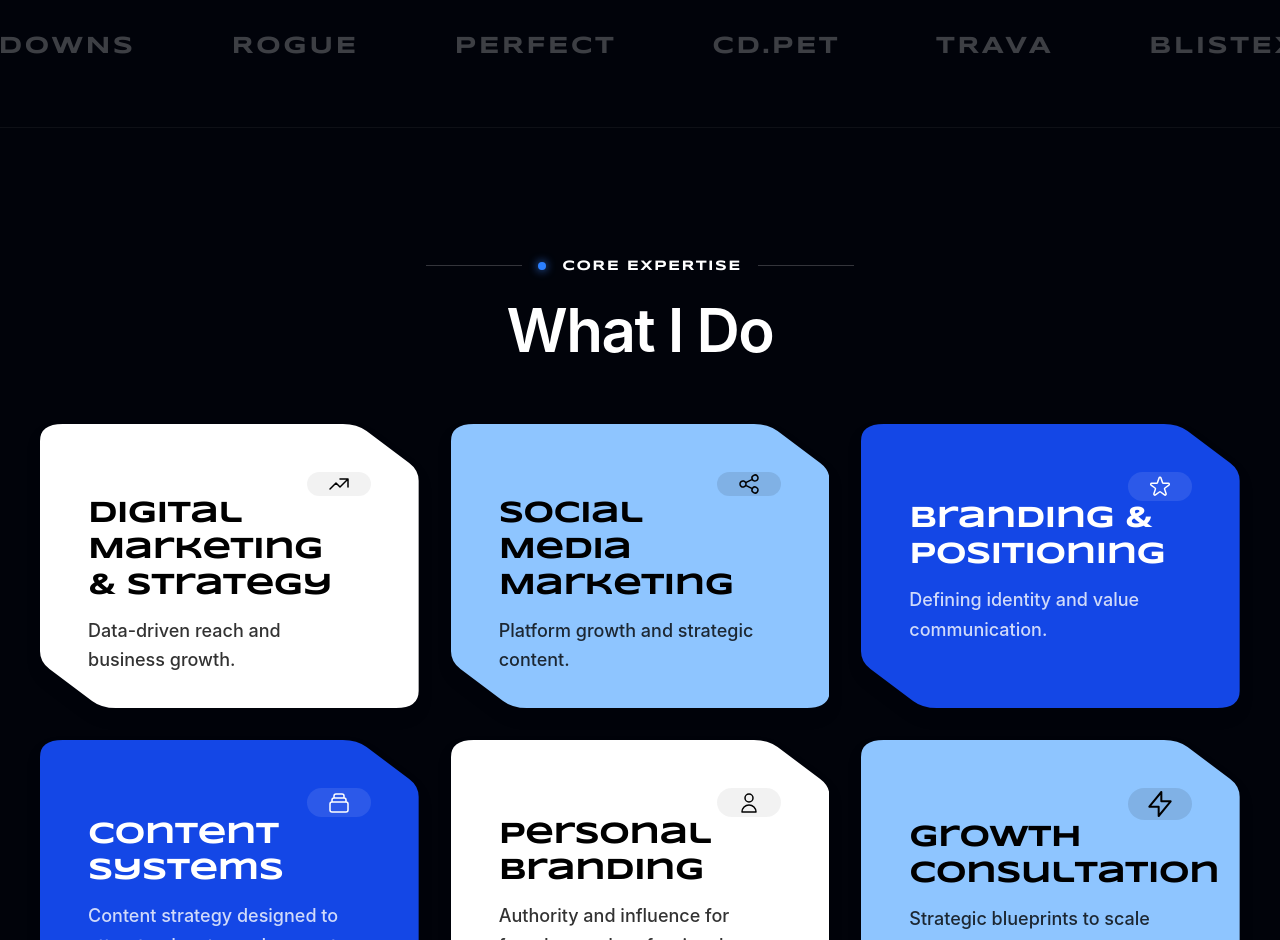
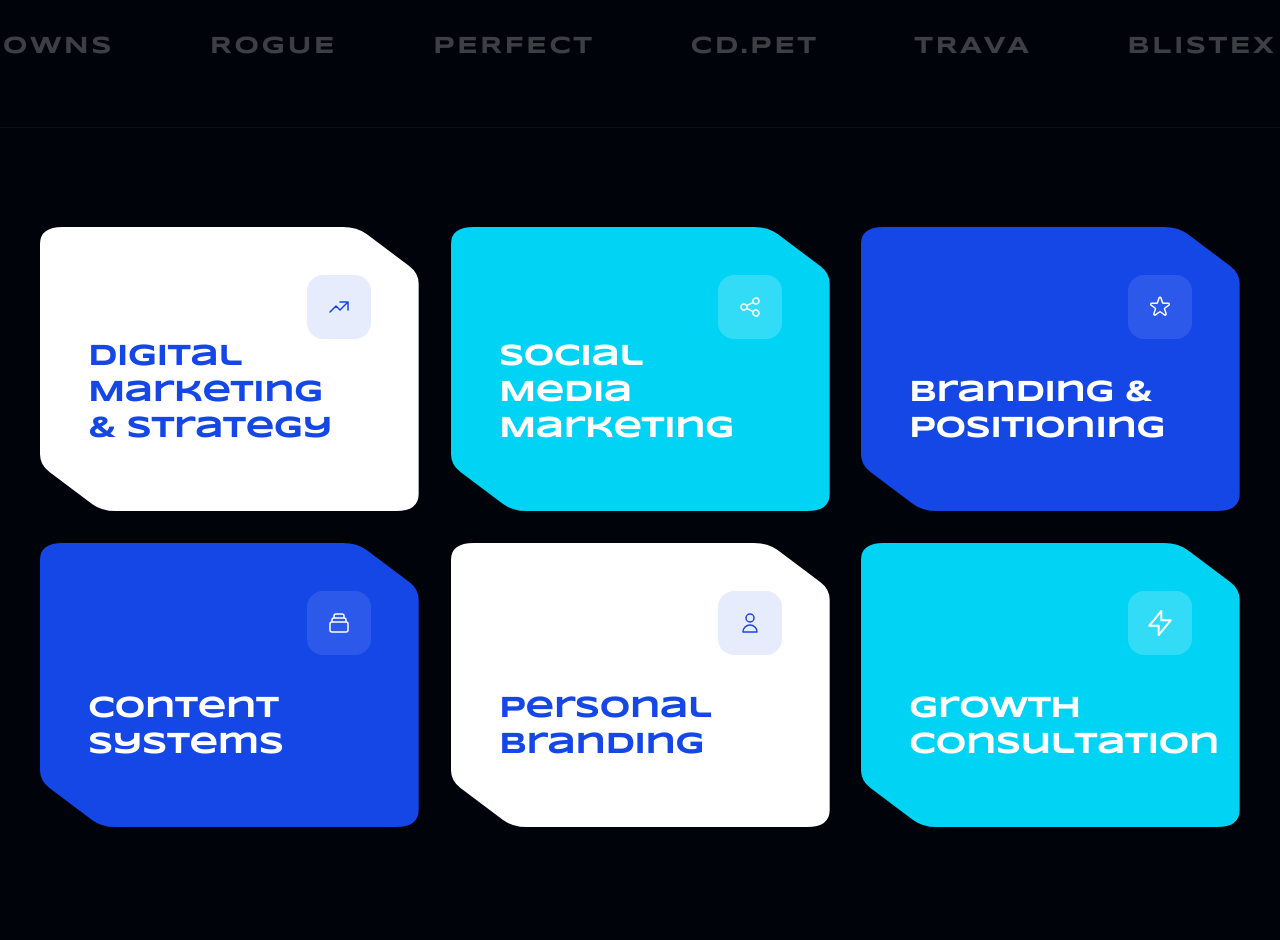
Before and after one commit to UNITY-11/mozzin, a Next.js app: page / in a window 1280 px wide. Shown: the part 1860-2800 px from the top of the page. Built offline with nearby package versions, Linux system fonts and the light colour scheme.

Commit message:
Update ExpertiseSection layout and animations

```diff
--- a/src/components/ExpertiseSection.tsx
+++ b/src/components/ExpertiseSection.tsx
@@ -6,120 +6,231 @@ const expertiseData = [
   {
     title: 'Digital Marketing & Strategy',
     desc: 'Data-driven reach and business growth.',
+    details:
+      'Leveraging analytics, SEO, and paid media to construct comprehensive campaigns that maximize ROI and drive sustainable, scalable business growth across all digital touchpoints.',
     icon: (
-      <svg className="h-6 w-6" fill="none" viewBox="0 0 24 24" stroke="currentColor">
-        <path strokeLinecap="round" strokeLinejoin="round" strokeWidth={1.5} d="M13 7h8m0 0v8m0-8l-8 8-4-4-6 6" />
+      <svg
+        className="h-6 w-6"
+        fill="none"
+        viewBox="0 0 24 24"
+        stroke="currentColor"
+      >
+        <path
+          strokeLinecap="round"
+          strokeLinejoin="round"
+          strokeWidth={1.5}
+          d="M13 7h8m0 0v8m0-8l-8 8-4-4-6 6"
+        />
       </svg>
     ),
   },
   {
     title: 'Social Media Marketing',
     desc: 'Platform growth and strategic content.',
+    details:
+      'Building vibrant online communities through viral content creation, influencer partnerships, and data-driven platform strategies that elevate brand awareness and engagement.',
     icon: (
-      <svg className="h-6 w-6" fill="none" viewBox="0 0 24 24" stroke="currentColor">
-        <path strokeLinecap="round" strokeLinejoin="round" strokeWidth={1.5} d="M8.684 13.342C8.886 12.938 9 12.482 9 12c0-.482-.114-.938-.316-1.342m0 2.684a3 3 0 110-2.684m0 2.684l6.632 3.316m-6.632-6l6.632-3.316m0 0a3 3 0 105.367-2.684 3 3 0 00-5.367 2.684zm0 9.316a3 3 0 105.368 2.684 3 3 0 00-5.368-2.684z" />
+      <svg
+        className="h-6 w-6"
+        fill="none"
+        viewBox="0 0 24 24"
+        stroke="currentColor"
+      >
+        <path
+          strokeLinecap="round"
+          strokeLinejoin="round"
+          strokeWidth={1.5}
+          d="M8.684 13.342C8.886 12.938 9 12.482 9 12c0-.482-.114-.938-.316-1.342m0 2.684a3 3 0 110-2.684m0 2.684l6.632 3.316m-6.632-6l6.632-3.316m0 0a3 3 0 105.367-2.684 3 3 0 00-5.367 2.684zm0 9.316a3 3 0 105.368 2.684 3 3 0 00-5.368-2.684z"
+        />
       </svg>
     ),
   },
   {
     title: 'Branding & Positioning',
     desc: 'Defining identity and value communication.',
+    details:
+      'Crafting compelling brand narratives, visual identities, and unique value propositions that differentiate you in crowded markets and resonate deeply with your target audience.',
     icon: (
-      <svg className="h-6 w-6" fill="none" viewBox="0 0 24 24" stroke="currentColor">
-        <path strokeLinecap="round" strokeLinejoin="round" strokeWidth={1.5} d="M11.049 2.927c.3-.921 1.603-.921 1.902 0l1.519 4.674a1 1 0 00.95.69h4.915c.969 0 1.371 1.24.588 1.81l-3.976 2.888a1 1 0 00-.363 1.118l1.518 4.674c.3.922-.755 1.688-1.538 1.118l-3.976-2.888a1 1 0 00-1.176 0l-3.976 2.888c-.783.57-1.838-.197-1.538-1.118l1.518-4.674a1 1 0 00-.363-1.118l-3.976-2.888c-.784-.57-.38-1.81.588-1.81h4.914a1 1 0 00.951-.69l1.519-4.674z" />
+      <svg
+        className="h-6 w-6"
+        fill="none"
+        viewBox="0 0 24 24"
+        stroke="currentColor"
+      >
+        <path
+          strokeLinecap="round"
+          strokeLinejoin="round"
+          strokeWidth={1.5}
+          d="M11.049 2.927c.3-.921 1.603-.921 1.902 0l1.519 4.674a1 1 0 00.95.69h4.915c.969 0 1.371 1.24.588 1.81l-3.976 2.888a1 1 0 00-.363 1.118l1.518 4.674c.3.922-.755 1.688-1.538 1.118l-3.976-2.888a1 1 0 00-1.176 0l-3.976 2.888c-.783.57-1.838-.197-1.538-1.118l1.518-4.674a1 1 0 00-.363-1.118l-3.976-2.888c-.784-.57-.38-1.81.588-1.81h4.914a1 1 0 00.951-.69l1.519-4.674z"
+        />
       </svg>
     ),
   },
   {
     title: 'Content Systems',
     desc: 'Content strategy designed to attract, educate, and convert.',
+    details:
+      'Designing end-to-end content engines that consistently produce high-quality, SEO-optimized assets to attract prospects, nurture leads, and drive measurable conversions.',
     icon: (
-      <svg className="h-6 w-6" fill="none" viewBox="0 0 24 24" stroke="currentColor">
-        <path strokeLinecap="round" strokeLinejoin="round" strokeWidth={1.5} d="M19 11H5m14 0a2 2 0 012 2v6a2 2 0 01-2 2H5a2 2 0 01-2-2v-6a2 2 0 012-2m14 0V9a2 2 0 00-2-2M5 11V9a2 2 0 012-2m0 0V5a2 2 0 012-2h6a2 2 0 012 2v2M7 7h10" />
+      <svg
+        className="h-6 w-6"
+        fill="none"
+        viewBox="0 0 24 24"
+        stroke="currentColor"
+      >
+        <path
+          strokeLinecap="round"
+          strokeLinejoin="round"
+          strokeWidth={1.5}
+          d="M19 11H5m14 0a2 2 0 012 2v6a2 2 0 01-2 2H5a2 2 0 01-2-2v-6a2 2 0 012-2m14 0V9a2 2 0 00-2-2M5 11V9a2 2 0 012-2m0 0V5a2 2 0 012-2h6a2 2 0 012 2v2M7 7h10"
+        />
       </svg>
     ),
   },
   {
     title: 'Personal Branding',
     desc: 'Authority and influence for founders and professionals.',
+    details:
+      'Establishing executives and founders as thought leaders through strategic PR, speaking engagements, and high-impact personal content that builds unshakeable industry authority.',
     icon: (
-      <svg className="h-6 w-6" fill="none" viewBox="0 0 24 24" stroke="currentColor">
-        <path strokeLinecap="round" strokeLinejoin="round" strokeWidth={1.5} d="M16 7a4 4 0 11-8 0 4 4 0 018 0zM12 14a7 7 0 00-7 7h14a7 7 0 00-7-7z" />
+      <svg
+        className="h-6 w-6"
+        fill="none"
+        viewBox="0 0 24 24"
+        stroke="currentColor"
+      >
+        <path
+          strokeLinecap="round"
+          strokeLinejoin="round"
+          strokeWidth={1.5}
+          d="M16 7a4 4 0 11-8 0 4 4 0 018 0zM12 14a7 7 0 00-7 7h14a7 7 0 00-7-7z"
+        />
       </svg>
     ),
   },
   {
     title: 'Growth Consultation',
     desc: 'Strategic blueprints to scale marketing efforts.',
+    details:
+      'Providing fractional CMO expertise and tailored growth blueprints to optimize your marketing stack, identify new revenue channels, and accelerate your overall business trajectory.',
     icon: (
-      <svg className="h-8 w-8" fill="none" viewBox="0 0 24 24" stroke="currentColor">
-        <path strokeLinecap="round" strokeLinejoin="round" strokeWidth={1.5} d="M13 10V3L4 14h7v7l9-11h-7z" />
+      <svg
+        className="h-8 w-8"
+        fill="none"
+        viewBox="0 0 24 24"
+        stroke="currentColor"
+      >
+        <path
+          strokeLinecap="round"
+          strokeLinejoin="round"
+          strokeWidth={1.5}
+          d="M13 10V3L4 14h7v7l9-11h-7z"
+        />
       </svg>
     ),
   },
 ]
 
 const cardStyles = [
-  { bg: 'text-white', contentText: 'text-black', iconBg: 'bg-black/5' },
-  { bg: 'text-blue-300', contentText: 'text-black', iconBg: 'bg-black/10' },
+  { bg: 'text-white', contentText: 'text-blue-700', iconBg: 'bg-blue-700/10' },
+  { bg: 'text-cyan-400', contentText: 'text-white', iconBg: 'bg-white/20' },
   { bg: 'text-blue-700', contentText: 'text-white', iconBg: 'bg-white/10' },
   { bg: 'text-blue-700', contentText: 'text-white', iconBg: 'bg-white/10' },
-  { bg: 'text-white', contentText: 'text-black', iconBg: 'bg-black/5' },
-  { bg: 'text-blue-300', contentText: 'text-black', iconBg: 'bg-black/10' },
+  { bg: 'text-white', contentText: 'text-blue-700', iconBg: 'bg-blue-700/10' },
+  { bg: 'text-cyan-400', contentText: 'text-white', iconBg: 'bg-white/20' },
 ]
 
 export default function ExpertiseSection() {
-  const [isVisible, setIsVisible] = useState(false)
-  const sectionRef = useRef<HTMLDivElement>(null)
+  const containerRef = useRef<HTMLDivElement>(null)
+  const [progress, setProgress] = useState(0)
+  const [windowWidth, setWindowWidth] = useState(1200)
 
   useEffect(() => {
-    const observer = new IntersectionObserver(
-      ([entry]) => {
-        if (entry.isIntersecting) {
-          setIsVisible(true)
-          if (sectionRef.current) observer.unobserve(sectionRef.current)
-        }
-      },
-      { threshold: 0.1 }
-    )
+    const handleResize = () => setWindowWidth(window.innerWidth)
+    window.addEventListener('resize', handleResize)
+    handleResize()
+    return () => window.removeEventListener('resize', handleResize)
+  }, [])
 
-    if (sectionRef.current) {
-      observer.observe(sectionRef.current)
+  useEffect(() => {
+    const handleScroll = () => {
+      if (!containerRef.current) return
+
+      const rect = containerRef.current.getBoundingClientRect()
+      // Total scrollable distance
+      const scrollDistance = rect.height - window.innerHeight
+      // How far we've scrolled past the top of the container
+      const scrolled = -rect.top
+
+      let p = scrolled / scrollDistance
+      p = Math.max(0, Math.min(1, p))
+
+      setProgress(p)
     }
 
-    return () => observer.disconnect()
+    window.addEventListener('scroll', handleScroll, { passive: true })
+    handleScroll() // initial calculation
+    return () => window.removeEventListener('scroll', handleScroll)
   }, [])
 
+  const isMobile = windowWidth < 768
+  const isTablet = windowWidth >= 768 && windowWidth < 1024
+
+  // Derived progress values for phased animation
+  // Phase 1 (0 to 0.4): Cards slide up from bottom
+  const entryProgress = Math.min(1, Math.max(0, progress / 0.4))
+  // Phase 2 (0.4 to 1.0): Cards spread out
+  const spreadProgress = Math.min(1, Math.max(0, (progress - 0.4) / 0.6))
+
   return (
-    <section className="relative z-20 bg-[#01030a] py-24 lg:py-32 border-t border-white/5">
-      <div ref={sectionRef} className="mx-auto max-w-[1500px] px-6 md:px-10">
-
-        {/* Section Header */}
-        <div className={`mb-16 flex flex-col items-center text-center transition-all duration-1000 transform ${isVisible ? 'translate-y-0 opacity-100' : 'translate-y-12 opacity-0'}`}>
-          <div className="flex items-center gap-4 mb-6">
+    <section
+      ref={containerRef}
+      className="relative z-20 h-[400vh] bg-[#01030a]"
+    >
+      <div className="sticky top-0 flex h-screen w-full flex-col items-center justify-center overflow-hidden border-t border-white/5 px-6 md:px-10">
+        <div className="relative flex h-full w-full max-w-[1500px] items-center justify-center">
+          {/* Section Header (Centered, fades out as cards enter) */}
+          <div
+            className="absolute top-1/2 left-1/2 flex w-full max-w-3xl -translate-x-1/2 -translate-y-1/2 flex-col items-center px-6 text-center"
+            style={{
+              opacity: Math.max(0, 1 - entryProgress * 1), // Fades out completely by entryProgress=0.5
+              pointerEvents: entryProgress > 0.1 ? 'none' : 'auto',
+            }}
+          >
+            <div className="mb-6 flex items-center gap-4">
               <div className="h-[1px] w-12 bg-white/20 md:w-24" />
               <div className="h-2 w-2 rounded-full bg-blue-500 shadow-[0_0_10px_#3b82f6]" />
               <h3 className="font-syncopate text-sm font-bold tracking-widest text-white uppercase">
                 Core Expertise
               </h3>
+              <div className="h-2 w-2 rounded-full bg-blue-500 shadow-[0_0_10px_#3b82f6]" />
+
               <div className="h-[1px] w-12 bg-white/20 md:w-24" />
             </div>
-          <h2 className="font-sans text-4xl md:text-5xl lg:text-6xl font-semibold text-white tracking-tight">
-            What I Do
+            <h2 className="font-syncopate text-4xl font-semibold tracking-tight text-white md:text-5xl lg:text-7xl">
+              WHAT I DO
             </h2>
           </div>
 
-        {/* 3x2 Grid */}
-        <div className="grid grid-cols-1 md:grid-cols-2 lg:grid-cols-3 gap-6 md:gap-8">
+          {/* 3x2 Grid Container (Slides up, then cards spread) */}
+          <div
+            className="relative grid w-full grid-cols-1 gap-6 will-change-transform md:grid-cols-2 md:gap-8 lg:grid-cols-3"
+            style={{
+              transform: `translateY(${(1 - entryProgress) * 100}vh)`,
+            }}
+          >
             {expertiseData.map((item, index) => (
               <ExpertiseCard
                 key={index}
                 item={item}
                 index={index}
                 styleConfig={cardStyles[index]}
-              isVisible={isVisible}
+                spreadProgress={spreadProgress}
+                isMobile={isMobile}
+                isTablet={isTablet}
               />
             ))}
+          </div>
         </div>
       </div>
     </section>
@@ -130,26 +241,73 @@ function ExpertiseCard({
   item,
   index,
   styleConfig,
-  isVisible
+  spreadProgress,
+  isMobile,
+  isTablet,
 }: {
-  item: typeof expertiseData[0],
-  index: number,
-  styleConfig: typeof cardStyles[0],
-  isVisible: boolean
+  item: (typeof expertiseData)[0] & { details?: string }
+  index: number
+  styleConfig: (typeof cardStyles)[0]
+  spreadProgress: number
+  isMobile: boolean
+  isTablet: boolean
 }) {
+  // Use a smooth easing for the spread out (e.g. cubic ease-out)
+  const easeOut = (t: number) => 1 - Math.pow(1 - t, 3)
+  const spread = easeOut(spreadProgress)
+
+  // 1 = perfectly stacked in center, 0 = in grid positions
+  const stackAmount = 1 - spread
+
+  // Base initial rotation for the "card hand" effect
+  const initialRotations = [-20, -12, -4, 4, 12, 20]
+  const currentRotation = initialRotations[index] * stackAmount
+
+  let xCalc = '0px'
+  let yCalc = '0px'
+
+  if (isMobile) {
+    const rowOffset = index - 2.5
+    yCalc = `calc((${rowOffset} * -100% + ${rowOffset} * -24px) * ${stackAmount})`
+  } else if (isTablet) {
+    const col = index % 2
+    const row = Math.floor(index / 2)
+
+    const colOffset = col === 0 ? 0.5 : -0.5
+    xCalc = `calc((${colOffset} * 100% + ${colOffset} * 32px) * ${stackAmount})`
+
+    const rowOffset = 1 - row
+    yCalc = `calc((${rowOffset} * 100% + ${rowOffset} * 32px) * ${stackAmount})`
+  } else {
+    const col = index % 3
+    const row = Math.floor(index / 3)
+
+    const colOffset = col === 0 ? 1 : col === 2 ? -1 : 0
+    xCalc = `calc((${colOffset} * 100% + ${colOffset} * 32px) * ${stackAmount})`
+
+    const rowOffset = row === 0 ? 0.5 : -0.5
+    yCalc = `calc((${rowOffset} * 100% + ${rowOffset} * 32px) * ${stackAmount})`
+  }
+
+  const zIndex = 10 - index
+
   return (
     <div
-      className={`group relative w-full aspect-[4/3] md:aspect-square lg:aspect-[4/3] transition-all duration-1000 ${
-        isVisible ? 'translate-y-0 opacity-100' : 'translate-y-16 opacity-0'
-      }`}
-      style={{ transitionDelay: `${index * 100}ms` }}
+      className="group relative aspect-[4/3] w-full will-change-transform md:aspect-square lg:aspect-[4/3]"
+      style={{
+        perspective: '1500px',
+        transform: `translate(${xCalc}, ${yCalc}) rotate(${currentRotation}deg)`,
+        zIndex,
+      }}
     >
-      <div className="relative w-full h-full transition-transform duration-500 group-hover:-translate-y-2 group-hover:drop-shadow-2xl">
-        {/* Responsive SVG Background Shape (Rounded Chamfer Design) */}
+      <div className="relative h-full w-full transition-transform duration-700 [transform-style:preserve-3d] group-hover:[transform:rotateY(180deg)]">
+        {/* Front Side */}
+        <div className="absolute inset-0 h-full w-full [-webkit-backface-visibility:hidden] [backface-visibility:hidden]">
+          {/* Responsive SVG Background Shape */}
           <svg
             viewBox="0 0 400 400"
             preserveAspectRatio="none"
-          className={`absolute inset-0 w-full h-full drop-shadow-xl ${styleConfig.bg}`}
+            className={`absolute inset-0 h-full w-full drop-shadow-xl ${styleConfig.bg}`}
           >
             <path
               d="M 0 24 Q 0 0 24 0 L 320 0 Q 335 0 345 10 L 390 55 Q 400 65 400 80 L 400 376 Q 400 400 376 400 L 80 400 Q 65 400 55 390 L 10 345 Q 0 335 0 320 Z"
@@ -157,18 +315,48 @@ function ExpertiseCard({
             />
           </svg>
 
-        {/* Card Content */}
-        <div className={`relative z-10 p-10 lg:p-12 h-full flex flex-col ${styleConfig.contentText}`}>
-          <div className={`mb-auto self-end inline-flex h-16 w-16 items-center justify-center rounded-2xl ${styleConfig.iconBg} transition-transform duration-500 group-hover:scale-110 group-hover:-rotate-12`}>
+          {/* Front Content */}
+          <div
+            className={`absolute inset-0 flex flex-col p-10 lg:p-12 ${styleConfig.contentText}`}
+          >
+            <div
+              className={`mb-auto inline-flex h-16 w-16 items-center justify-center self-end rounded-2xl ${styleConfig.iconBg}`}
+            >
               {item.icon}
             </div>
 
             <div className="pr-4 pb-4">
-            <h4 className="mb-3 font-syncopate text-2xl md:text-3xl font-black tracking-tight">
+              <h4 className="font-syncopate text-2xl font-black tracking-tight md:text-3xl">
                 {item.title}
               </h4>
-            <p className="font-sans opacity-80 leading-relaxed font-medium text-lg">
-              {item.desc}
+            </div>
+          </div>
+        </div>
+
+        {/* Back Side */}
+        <div className="absolute inset-0 h-full w-full [transform:rotateY(180deg)] [-webkit-backface-visibility:hidden] [backface-visibility:hidden]">
+          {/* Back Background Shape */}
+          <svg
+            viewBox="0 0 400 400"
+            preserveAspectRatio="none"
+            className={`absolute inset-0 h-full w-full drop-shadow-xl ${styleConfig.bg}`}
+          >
+            <path
+              d="M 0 24 Q 0 0 24 0 L 320 0 Q 335 0 345 10 L 390 55 Q 400 65 400 80 L 400 376 Q 400 400 376 400 L 80 400 Q 65 400 55 390 L 10 345 Q 0 335 0 320 Z"
+              fill="currentColor"
+            />
+          </svg>
+
+          {/* Back Content */}
+          <div
+            className={`absolute inset-0 flex flex-col items-center justify-center p-8 text-center lg:p-10 ${styleConfig.contentText}`}
+          >
+            <h4 className="font-syncopate mb-4 text-xl font-bold tracking-tight md:text-2xl">
+              {item.title}
+            </h4>
+            <div className="mb-4 h-[2px] w-12 rounded-full bg-current opacity-30"></div>
+            <p className="font-sans text-sm leading-relaxed font-medium opacity-90 md:text-base">
+              {item.details}
             </p>
           </div>
         </div>
```
Lines whose indentation alone changed are shown as unchanged.
